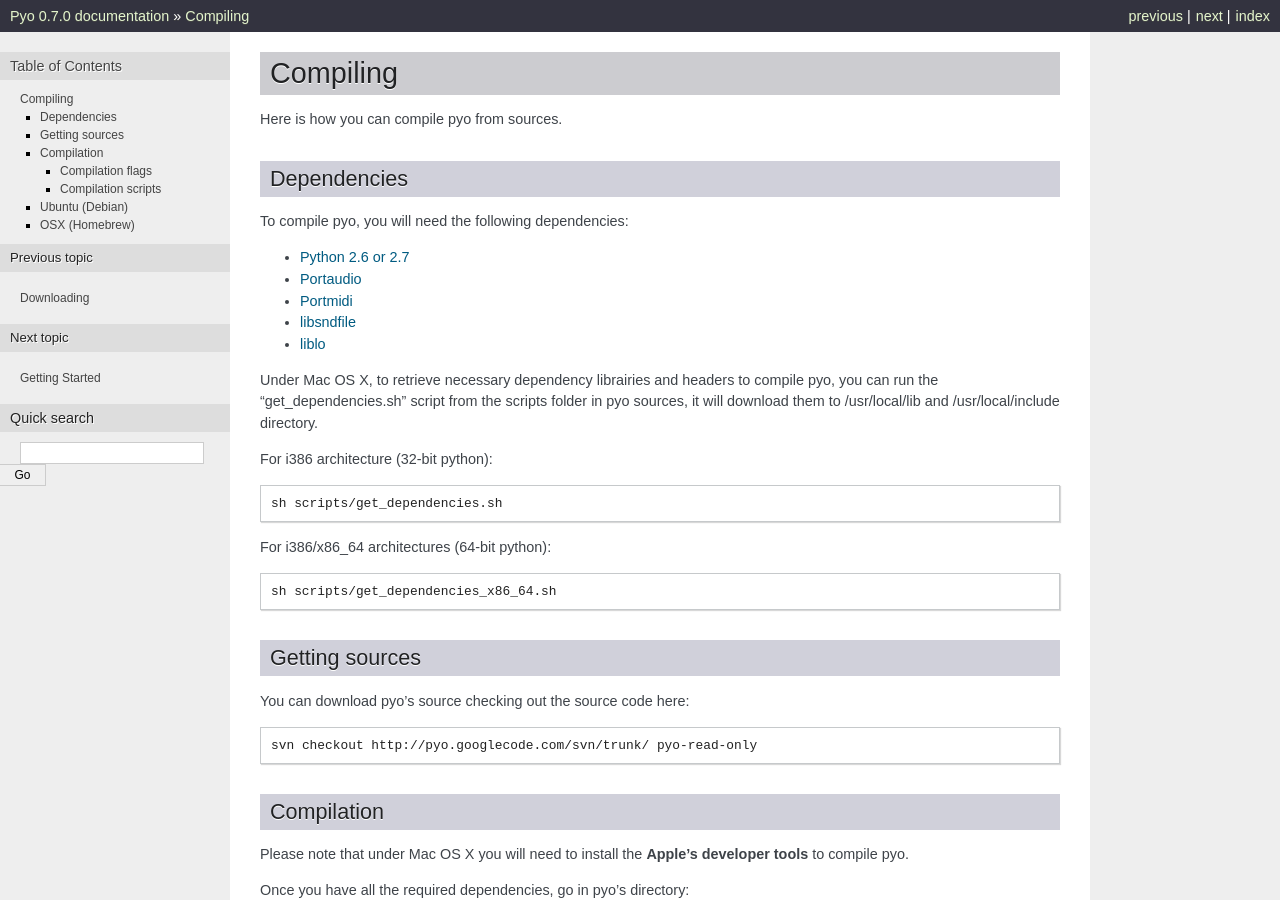
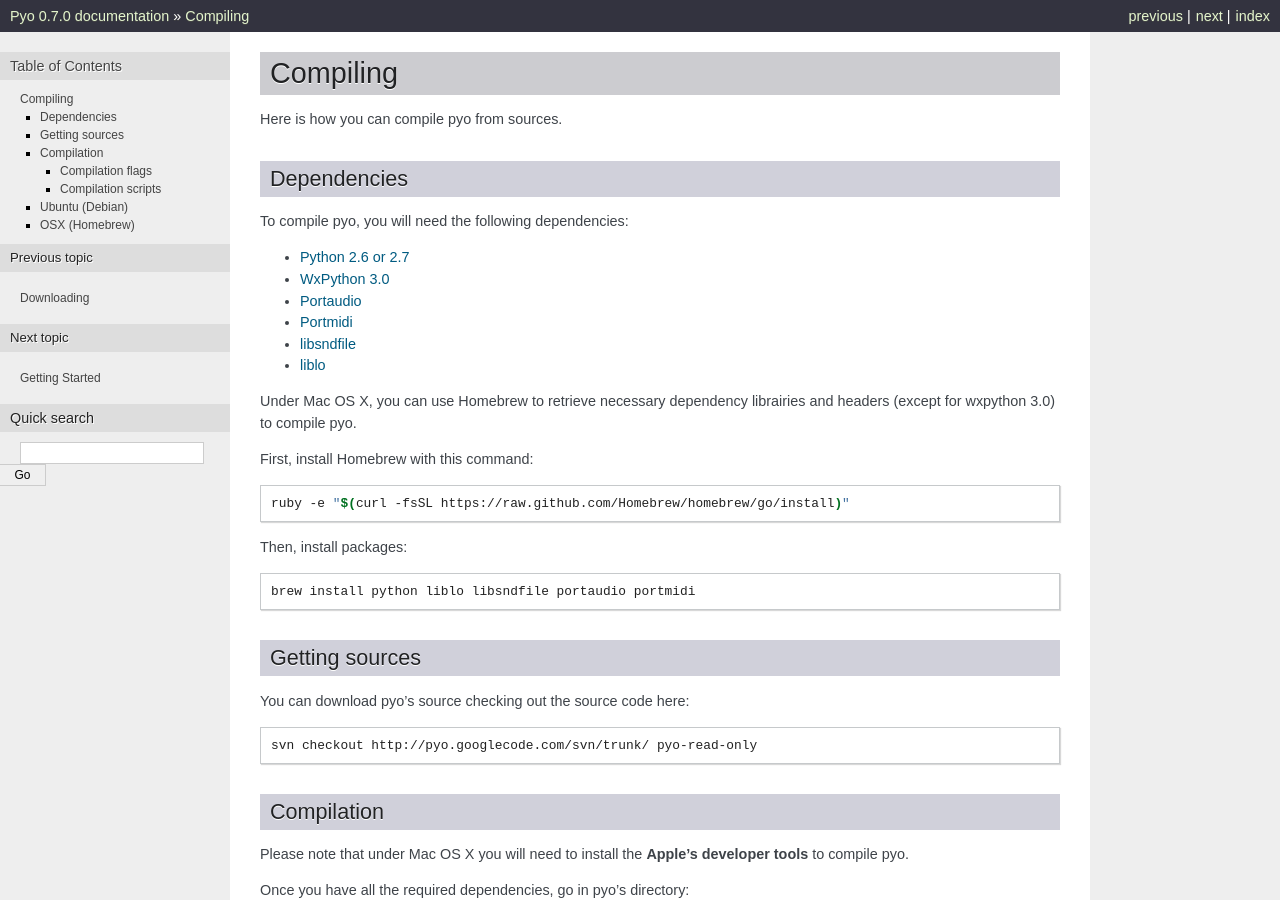
Before and after one commit to belangeo/pyo, a Sphinx documentation site: the page built from trunk/doc-sphinx/source/compiling.rst, in a window 1280 px wide and 900 px high. Built offline with Sphinx 7.4.7, drawn with Linux system fonts in a browser that asks for light colours.

```diff
--- a/trunk/doc-sphinx/source/about.rst
+++ b/trunk/doc-sphinx/source/about.rst
@@ -12,4 +12,4 @@
 To report a bug or to request a feature, use the `issues tracker <http://code.google.com/p/pyo/issues/list>`_ on googlecode.
 
 Sources and binaries can be downloaded at:
-http://code.google.com/p/pyo/
+http://ajaxsoundstudio.com/software/pyo/
--- a/trunk/doc-sphinx/source/compiling.rst
+++ b/trunk/doc-sphinx/source/compiling.rst
@@ -9,26 +9,25 @@
 To compile pyo, you will need the following dependencies:
 
 - `Python 2.6 or 2.7 <http://www.python.org/download/releases/>`_
+- `WxPython 3.0 <http://www.wxpython.org/download.php/>`_
 - `Portaudio <http://www.portaudio.com/>`_
 - `Portmidi <http://portmedia.sourceforge.net/portmidi/>`_
 - `libsndfile <http://www.mega-nerd.com/libsndfile/>`_
 - `liblo <http://liblo.sourceforge.net/>`_
 
+Under Mac OS X, you can use Homebrew to retrieve necessary dependency librairies and headers (except for wxpython 3.0) to compile pyo.
 
-Under Mac OS X, to retrieve necessary dependency librairies and headers to compile pyo, you can run the "get_dependencies.sh" script from the scripts folder in pyo sources, it will download them to /usr/local/lib and /usr/local/include directory.
-
-For i386 architecture (32-bit python):
+First, install Homebrew with this command:
 
 .. code-block:: bash
 
-    sh scripts/get_dependencies.sh
+    ruby -e "$(curl -fsSL https://raw.github.com/Homebrew/homebrew/go/install)"
 
-For i386/x86_64 architectures (64-bit python):
+Then, install packages:
 
 .. code-block:: bash
 
-    sh scripts/get_dependencies_x86_64.sh
-
+    brew install python liblo libsndfile portaudio portmidi
 
 Getting sources
 -------------------
--- a/trunk/doc-sphinx/source/download.rst
+++ b/trunk/doc-sphinx/source/download.rst
@@ -1,8 +1,8 @@
 Downloading
 =================
 
-Installers are available for Windows (XP, Vista, 7, 8) and for Max OS X (from 10.5 to 10.8).
+Installers are available for Windows (Win 7/8) and for Max OS X (from 10.6 to 10.9).
 
-To download the latest pre-compiled version of pyo, go to the pyo's googlecode `download <http://code.google.com/p/pyo/downloads/list>`_ page.
+To download the latest pre-compiled version of pyo, go to the pyo's `web page <http://ajaxsoundstudio.com/software/pyo/>`_.
 
 Under Debian distros, you can get pyo from the package manager. The library's name is **python-pyo**.
```
Also changed, not shown: 2 other files.
